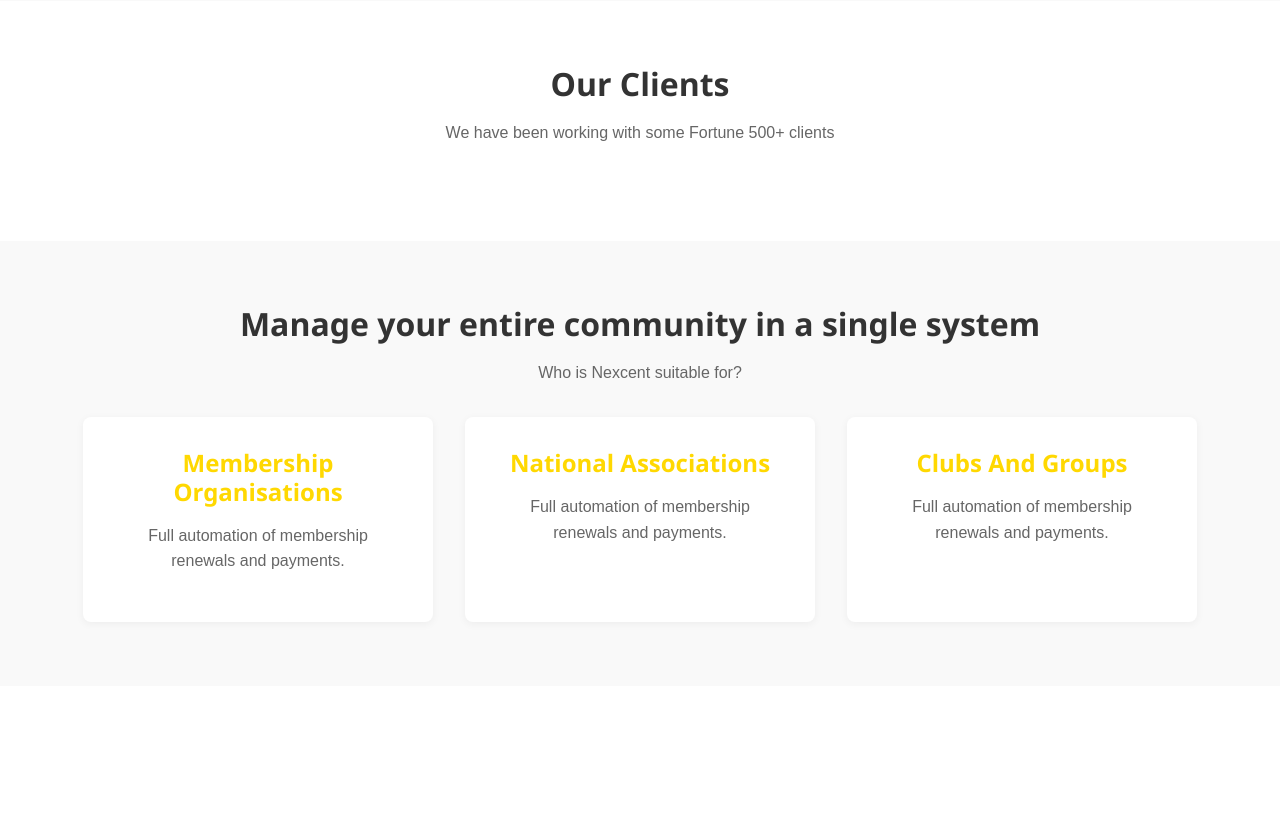
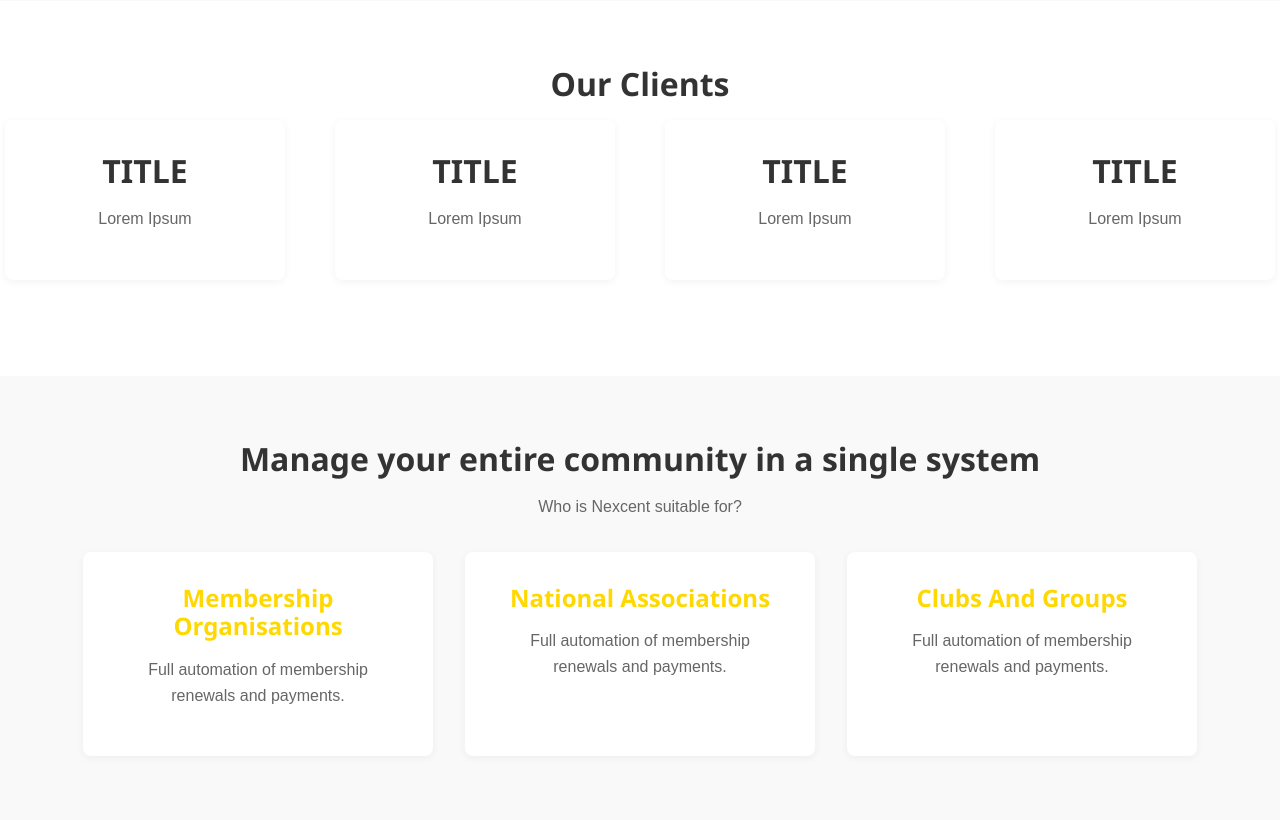
Before and after one commit to thurazaw-mkn/techtonic_shangya_frontend, a PHP site: page / in a window 1280 px wide. Shown: the part 403-1223 px from the top of the page. Before the commit the page ends 1027 px from the top, so only its background shows below. Run offline with PHP 8.4, Linux system fonts and the light colour scheme; some libraries are stand-ins or nearby versions.

Commit message:
client html and css

```diff
--- a/assets/css/clients.css
+++ b/assets/css/clients.css
@@ -12,3 +12,32 @@
   gap: 2rem;
   margin-top: 2rem;
 }
+
+.client-card-gap {
+  gap: 50px;
+  display: flex;
+  justify-content: center;
+}
+
+.cards-container {
+    display: flex;
+    flex-wrap: wrap;
+    gap: 20px;
+    justify-content: center;
+    max-width: 1200px;
+    margin: 0 auto;
+}
+
+.card-title:hover{
+  color: red;
+}
+
+.card {
+  background-color: white;
+  border-radius: 8px;
+  box-shadow: 0 4px 8px rgba(0, 0, 0, 0.1);
+  width: 280px;
+  padding: 25px;
+  position: relative;
+  transition: transform 0.3s ease, box-shadow 0.3s ease;
+}
--- a/index.html
+++ b/index.html
@@ -1,6 +1,6 @@
-
 <!DOCTYPE html>
 <html lang="en">
+
 <head>
   <meta charset="UTF-8">
   <meta name="viewport" content="width=device-width, initial-scale=1.0">
@@ -14,6 +14,7 @@
   <link rel="stylesheet" href="./assets/css/features.css">
   <link rel="stylesheet" href="./assets/css/style.css">
 </head>
+
 <body>
 
   <header class="navbar">
@@ -45,13 +46,45 @@
   <section class="clients">
     <div class="container">
       <h2>Our Clients</h2>
-      <p>We have been working with some Fortune 500+ clients</p>
+
+      <div class="client-card-gap">
+
+        <div class="cards-container">
+          <div class="card">
+            <h2 class="card-title">TITLE</h2>
+            <p class="card-text">Lorem Ipsum</p>
+          </div>
+        </div>
+
+        <div class="cards-container">
+          <div class="card">
+            <h2 class="card-title">TITLE</h2>
+            <p class="card-text">Lorem Ipsum</p>
+          </div>
+        </div>
+
+        <div class="cards-container">
+          <div class="card">
+            <h2 class="card-title">TITLE</h2>
+            <p class="card-text">Lorem Ipsum</p>
+          </div>
+        </div>
+
+        <div class="cards-container">
+          <div class="card">
+            <h2 class="card-title">TITLE</h2>
+            <p class="card-text">Lorem Ipsum</p>
+          </div>
+        </div>
+
+      </div>
+
       <div class="client-logos">
         <img src="https://via.placeholder.com/80x40" alt="">
         <img src="https://via.placeholder.com/80x40" alt="">
         <img src="https://via.placeholder.com/80x40" alt="">
       </div>
-    </div>
+
   </section>
 
   <section class="features">
@@ -76,4 +109,5 @@
   </section>
 
 </body>
+
 </html>
```
